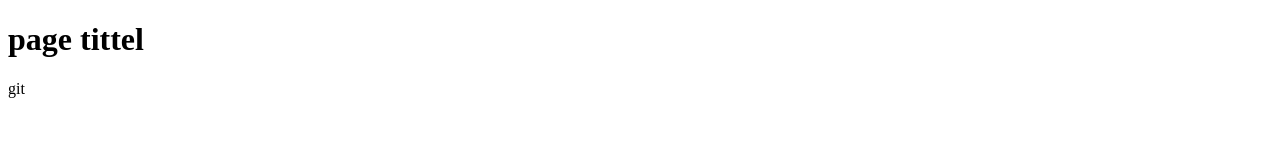
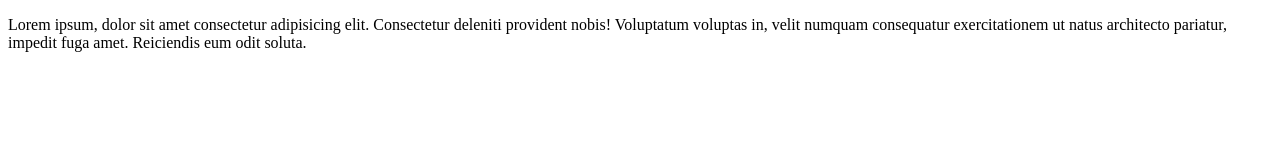
Before and after one commit to sabrina-b-y/3wagit, a plain HTML site: page index.html in a window 1280 px wide. Drawn offline with Linux system fonts and the light colour scheme.

Commit message:
add js and css

```diff
--- a/index.html
+++ b/index.html
@@ -7,9 +7,17 @@
     <title>Document</title>
 </head>
 <body>
+<header></header>
+<main>
+    <section>
 
-    <h1>page tittel</h1>
-    <p>git</p>
 
+
+        <p>Lorem ipsum, dolor sit amet consectetur adipisicing elit. Consectetur deleniti provident nobis! Voluptatum voluptas in, velit numquam consequatur exercitationem ut natus architecto pariatur, impedit fuga amet. Reiciendis eum odit soluta.
+        </p>
+    </section>
+</main>
+
+    <script src="js/main.js"></script>
 </body>
 </html>
```
